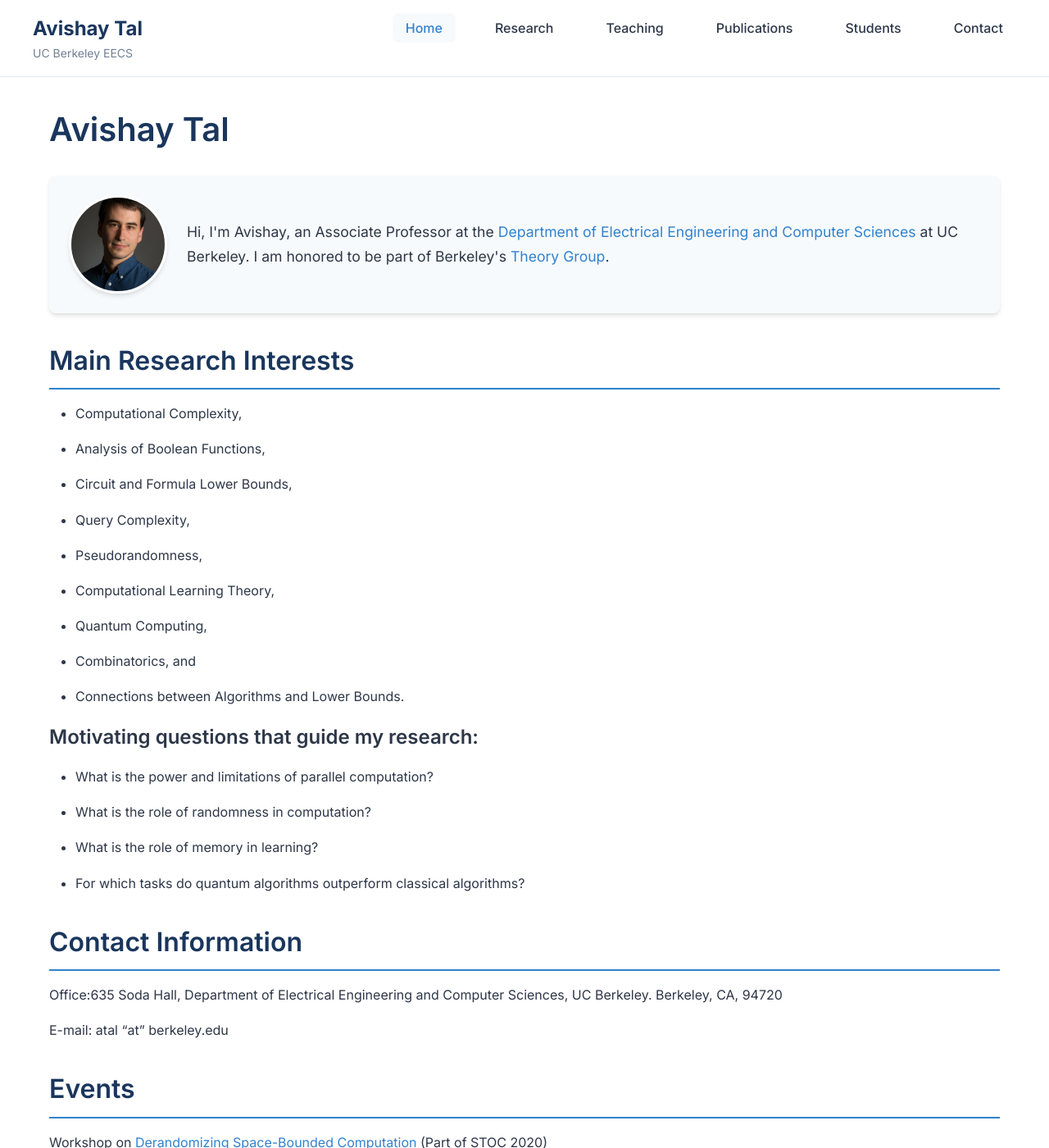
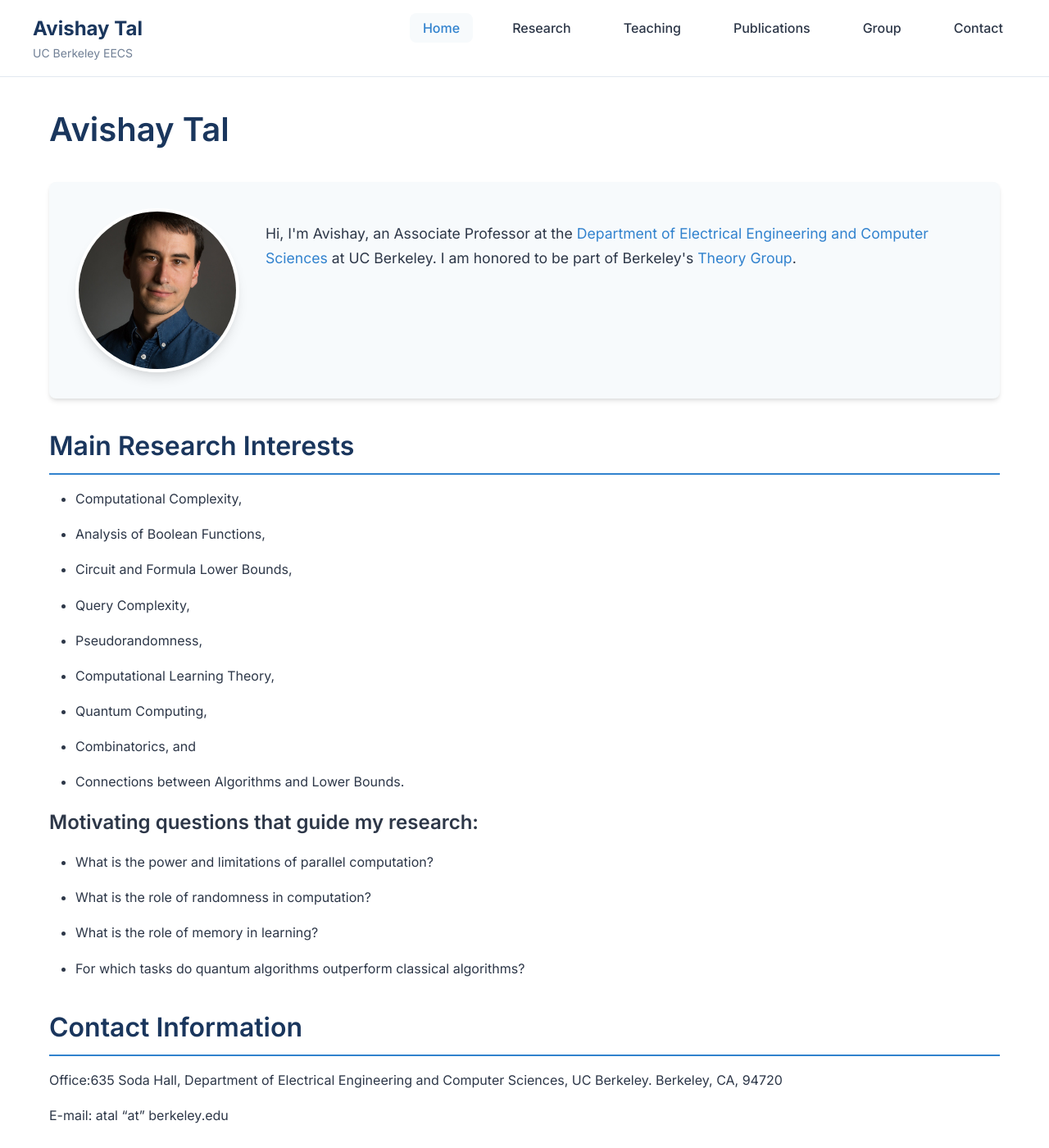
Before and after one commit to avishaytal/website, a Jekyll site: the page built from index.md, in a window 1280 px wide and 1400 px high. Shown: the whole window at 82% size. Built offline with Jekyll 4.4.1, drawn with Linux system fonts in a browser that asks for light colours.

Commit message:
changed header from "students" to "group"

```diff
--- a/_layouts/default.html
+++ b/_layouts/default.html
@@ -38,7 +38,7 @@
                         <a href="{{ '/' | relative_url }}#publications" class="nav-link">Publications</a>
                     </li>
                     <li class="nav-item">
-                        <a href="{{ '/' | relative_url }}#students" class="nav-link">Students</a>
+                        <a href="{{ '/' | relative_url }}#students" class="nav-link">Group</a>
                     </li>
                     <li class="nav-item">
                         <a href="{{ '/' | relative_url }}#contact" class="nav-link">Contact</a>
--- a/assets/css/main.css
+++ b/assets/css/main.css
@@ -41,27 +41,28 @@ body {
 /* Profile Section Styles */
 .profile-section {
     display: flex;
-    align-items: center;
-    gap: 1.5rem;
-    margin: 1.5rem 0;
-    padding: 1.5rem;
+    align-items: flex-start;
+    gap: 2rem;
+    margin: 2rem 0;
+    padding: 2rem;
     background: var(--bg-light);
     border-radius: var(--border-radius);
     box-shadow: var(--shadow);
 }
 
 .profile-image {
-    width: 120px;
-    height: 120px;
+    width: 200px;
+    height: 200px;
     border-radius: 50%;
     object-fit: cover;
-    border: 3px solid var(--bg-color);
-    box-shadow: var(--shadow);
+    border: 4px solid var(--bg-color);
+    box-shadow: var(--shadow-lg);
     flex-shrink: 0;
 }
 
 .profile-text {
     flex: 1;
+    padding-top: 1rem;
 }
 
 .profile-text p {
@@ -80,8 +81,8 @@ body {
     }
 
     .profile-image {
-        width: 100px;
-        height: 100px;
+        width: 150px;
+        height: 150px;
         margin: 0 auto;
     }
 
```
Also changed, not shown: 2 other files.
